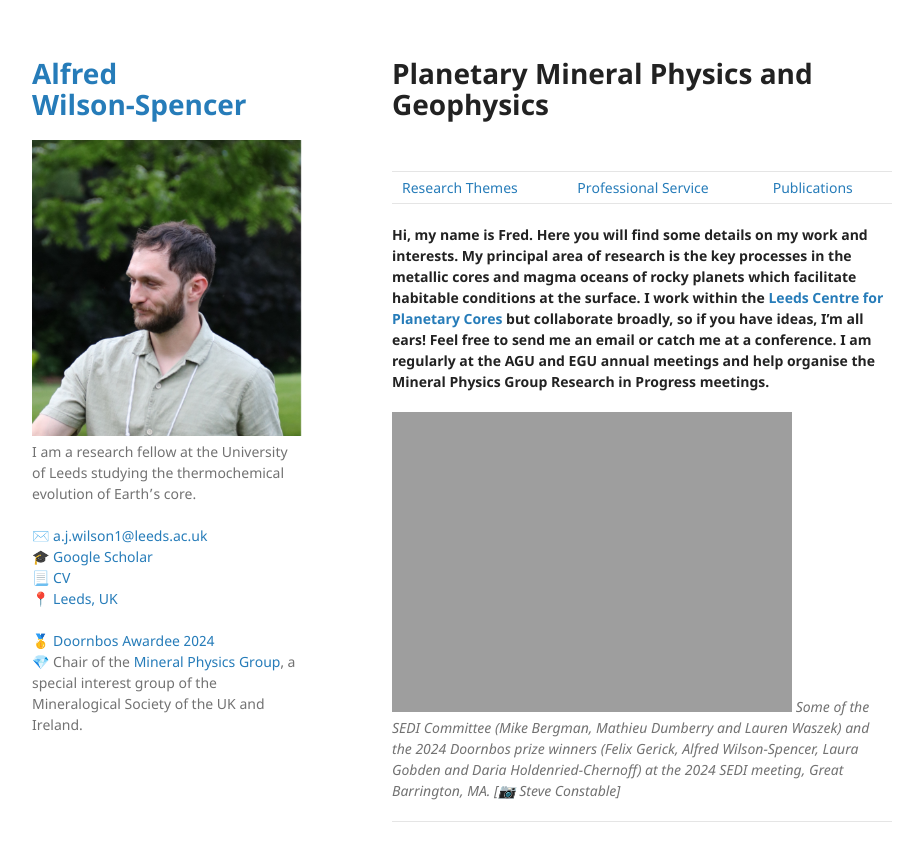
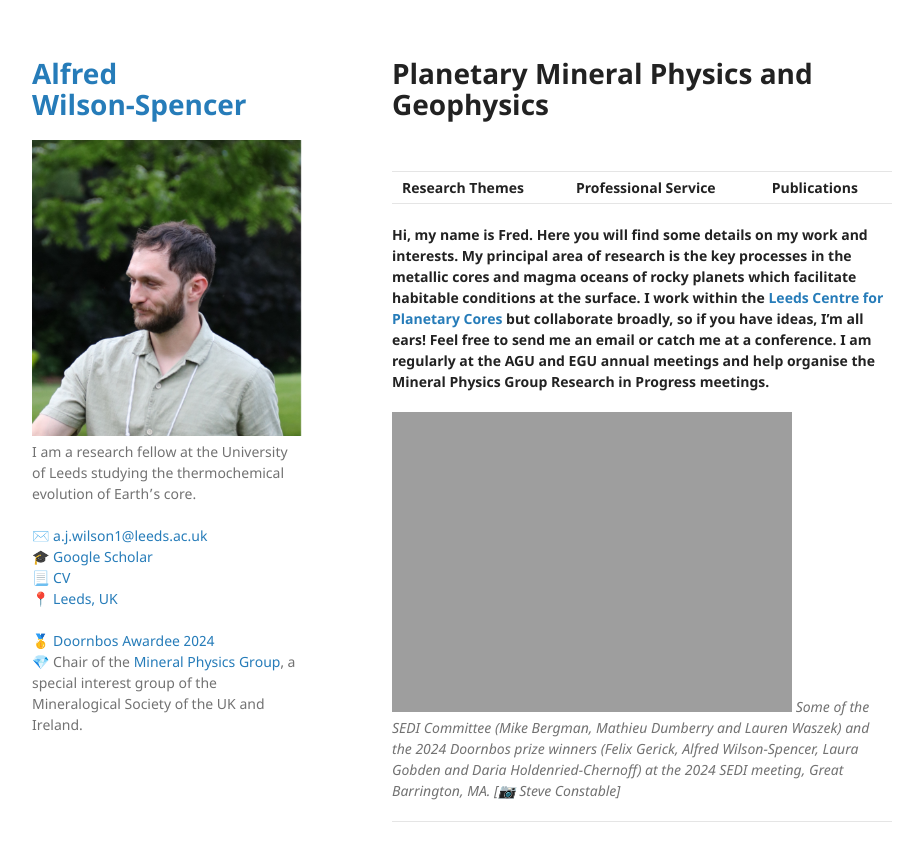
Before and after one commit to Fwilson93/Portfolio, a Jekyll site: the page built from index.md, in a window 1280 px wide. Shown: the top 861 px of the page, without its empty margins (178-1101 px from the left). Built offline with Jekyll 4.4.1, drawn with Linux system fonts in a browser that asks for light colours; our own code applies the rules of GitHub Pages for plain Markdown files.

Commit message:
Update index.md

```diff
--- a/index.md
+++ b/index.md
@@ -6,7 +6,7 @@ layout: default
 
 |    |    |    |
 |----|----|----|
-| [Research Themes](./research-themes.html) | [Professional Service](./professional-service.html) | [Publications](./publications.html) |
+| [__Research Themes__](./research-themes.html) | [__Professional Service__](./professional-service.html) | [__Publications__](./publications.html) |
 
 **Hi, my name is Fred. Here you will find some details on my work and interests. My principal area of research is the key processes in the metallic cores and magma oceans of rocky planets which facilitate habitable conditions at the surface. I work within the  <a href="https://planetarycores.leeds.ac.uk/">  Leeds Centre for Planetary Cores</a> but collaborate broadly, so if you have ideas, I'm all ears! Feel free to send me an email or catch me at a conference. I am regularly at the AGU and EGU annual meetings and help organise the Mineral Physics Group Research in Progress meetings.**
 
```
